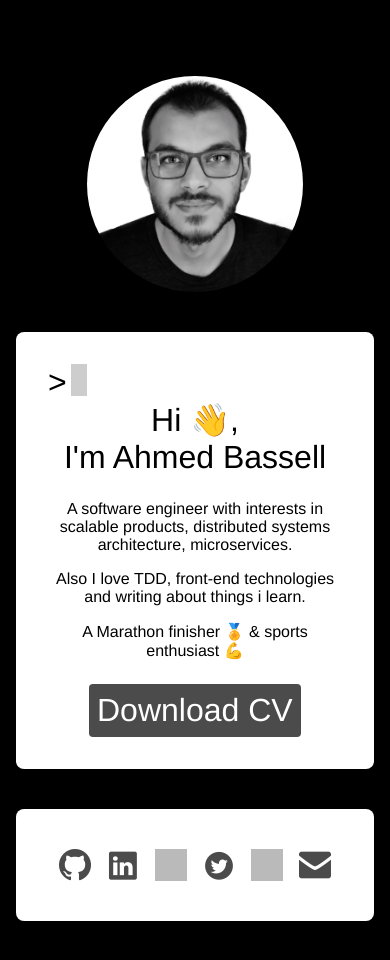
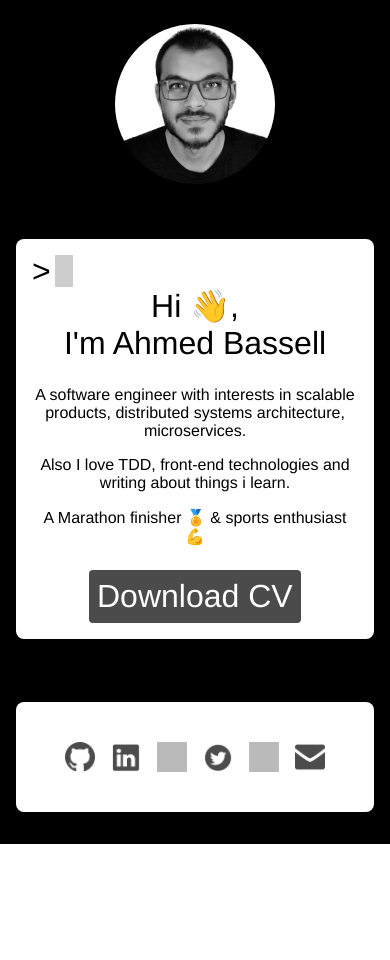
Before and after one commit to ahmedBassell/ahmedBassell.github.io, a Vue app: page /#/ in a window 390 px wide. Shown: the top 960 px of the page. After the commit the page ends 844 px from the top, so only its background shows below. Built offline with nearby package versions, Linux system fonts and the light colour scheme; grey boxes are pictures that could not be loaded.

Commit message:
:hammer: Fix layout

```diff
--- a/src/App.vue
+++ b/src/App.vue
@@ -1,9 +1,9 @@
 <template>
   <div id="app" class="app app--dark">
-    <div id="nav">
-      <!-- <router-link to="/">Home</router-link>
-      <router-link to="/blog">Articles</router-link> -->
-    </div>
+    <!-- <div id="nav">
+      <router-link to="/">Home</router-link>
+      <router-link to="/blog">Articles</router-link>
+    </div> -->
     <router-view/>
   </div>
 </template>
@@ -21,6 +21,9 @@ html, body {
   -moz-osx-font-smoothing: grayscale;
   text-align: center;
   color: #2c3e50;
+  height: 100vh;
+  overflow-y: auto;
+  display: flex;
 }
 
 .app--dark {
@@ -29,7 +32,7 @@ html, body {
 }
 
 #nav {
-  padding: 30px;
+  padding: 16px;
 }
 
 #nav a {
--- a/src/views/Home.vue
+++ b/src/views/Home.vue
@@ -5,7 +5,7 @@
 
     <div class="bio">
       <div class="blinking-cursor">
-        <span>&#x3E;</span>
+        <span style="line-height: 1;">&#x3E;</span>
         <div class="cursor"></div>
       </div>
 
@@ -49,21 +49,26 @@ export default {
 <!-- Add "scoped" attribute to limit CSS to this component only -->
 <style scoped>
 .home {
-  flex-flow: row wrap;
   padding: 16px;
+  margin: 32px auto;
+  display: flex;
+  flex-flow: column nowrap;
+  justify-content: space-between;
+  overflow-y: auto;
+  max-height: 848px;
 }
 .avatar {
-  display: flex;
   margin: 0 auto;
   width: 240px;
   height: 240px;
   border-radius: 50%;
   background-size: cover;
+  flex-shrink: 0;
 }
 
 .bio {
   max-width: 760px;
-  margin: 40px auto;
+  margin: 36px auto;
   background-color: #fff;
   color: #000;
   font-size: 32px;
@@ -82,7 +87,7 @@ export default {
   line-height: 24px;
   margin-left: 4px;
   animation: blink 0.8s infinite;
-  width: 16px;
+  width: 18px;
   height: 32px;
 }
 
@@ -124,7 +129,7 @@ a, a:active, a:visited {
 
 .social {
   max-width: 760px;
-  margin: 40px auto;
+  margin: 36px 0;
   background-color: #fff;
   color: #000;
   font-size: 32px;
@@ -132,6 +137,7 @@ a, a:active, a:visited {
   padding: 32px;
   justify-content: center;
   border-radius: 8px;
+  flex-flow: row wrap;
 }
 
 .github,
@@ -158,13 +164,26 @@ a, a:active, a:visited {
 }
 
 @media only screen and (max-width: 600px) {
+  .home {
+    margin: 8px auto;
+  }
+
   .avatar {
-    width: 216px;
-    height: 216px;
+    width: 160px;
+    height: 160px;
+  }
+
+  .bio {
+    margin: 8px auto;
+    padding: 16px;
   }
 
   .separator {
     height: 16px;
+  }
+
+  .social {
+    margin: 8px 0;
   }
 
   .github,
@@ -173,8 +192,8 @@ a, a:active, a:visited {
   .instagram,
   .facebook,
   .email {
-    width: 32px;
-    height: 32px;
+    width: 30px;
+    height: 30px;
   }
 }
 
```
